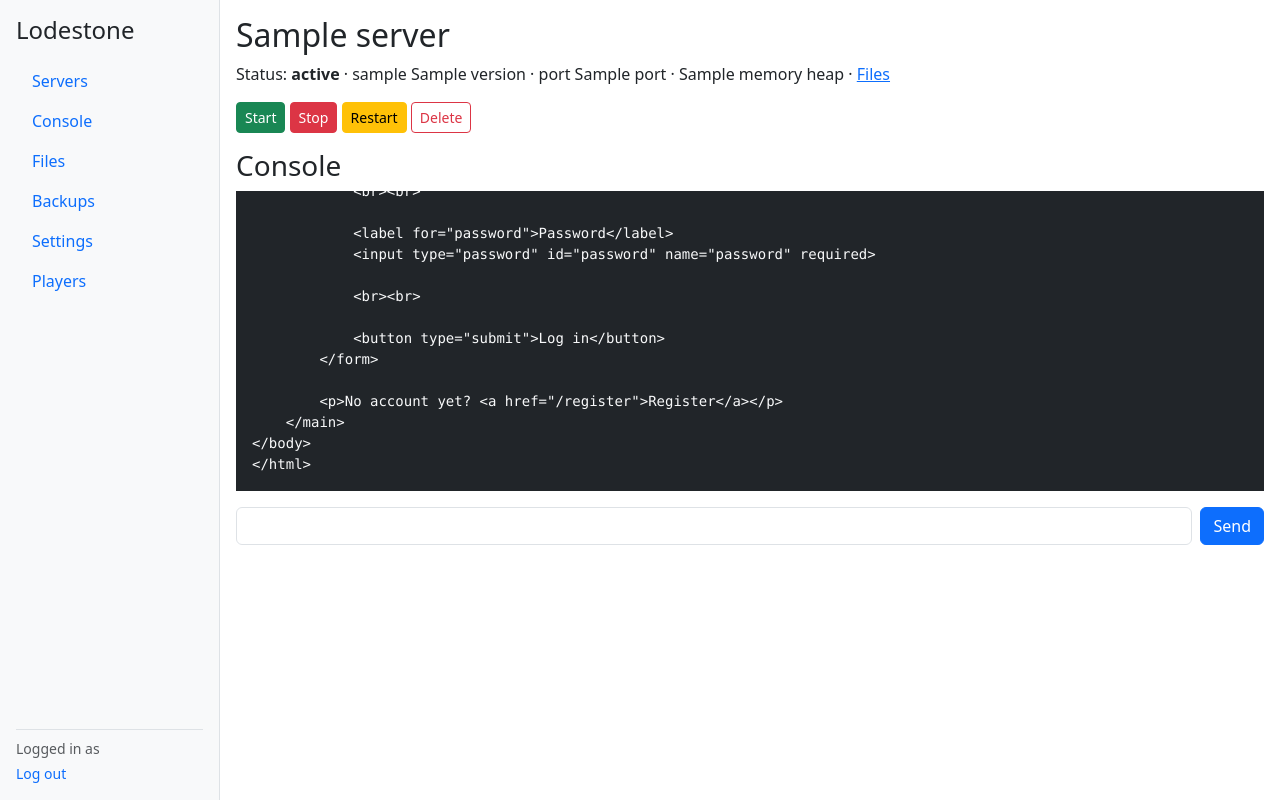
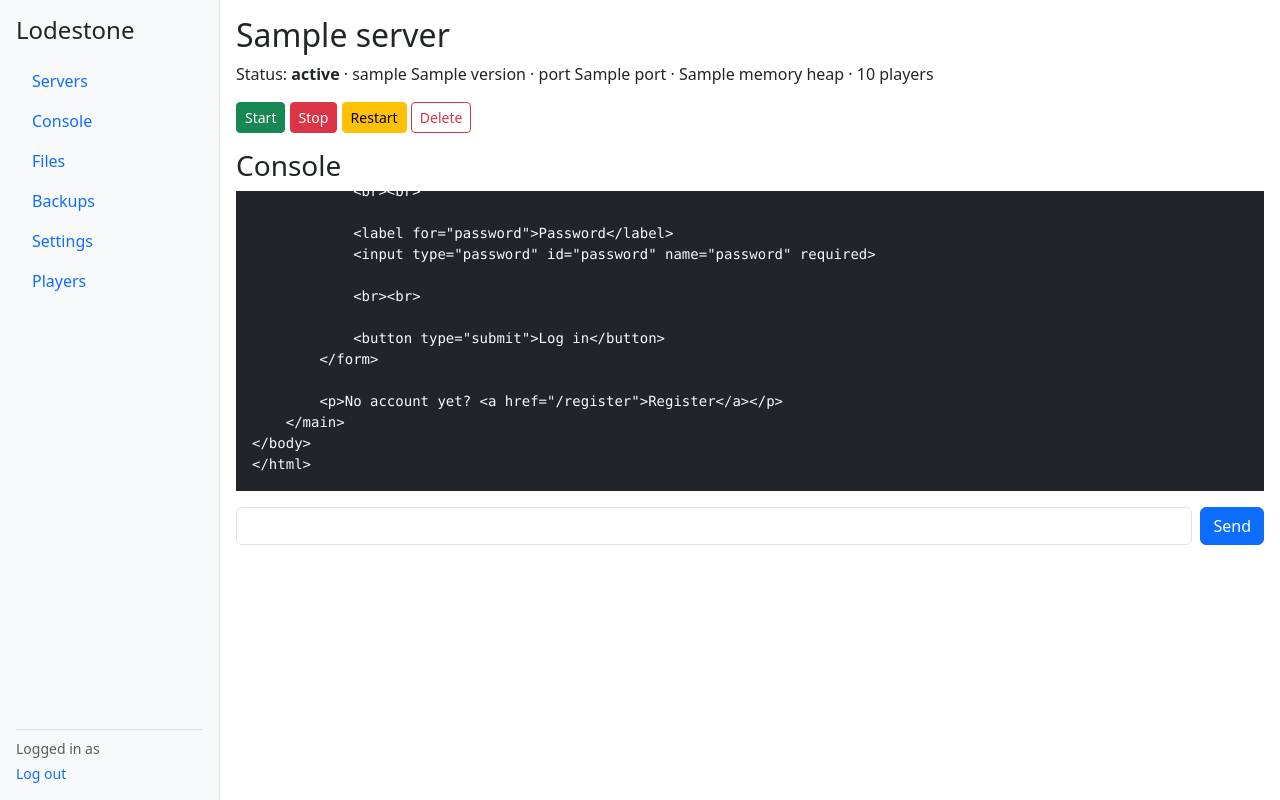
Before and after one commit to lodestone-dev-org/lodestone, a Flask app: template templates/server_console.html in a window 1280 px wide. Run offline with Flask 3, Linux system fonts and the light colour scheme; the template is opened without the code that fills it: most values are stand-ins (such as "Sample title", 1, 10 or a date in 2020).

Commit message:
Remove "Files" link from server status display

```diff
--- a/templates/server_console.html
+++ b/templates/server_console.html
@@ -11,7 +11,7 @@
             Status: <strong>{{ states[server.id] }}</strong> &middot;
             {{ server.server_type|lower }} {{ server.version }} &middot;
             port {{ server.port }} &middot; {{ server.memory }} heap &middot;
-            <a href="{{ url_for('server_files', server_id=server.id) }}">Files</a>
+            {{ server.players }} players
         </p>
 
         <div class="mb-3">
```
